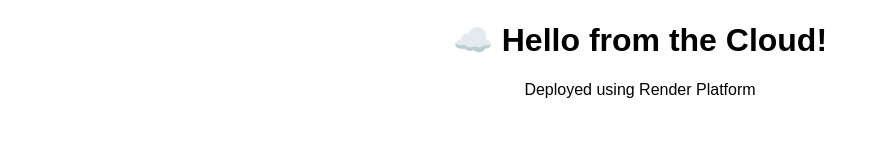
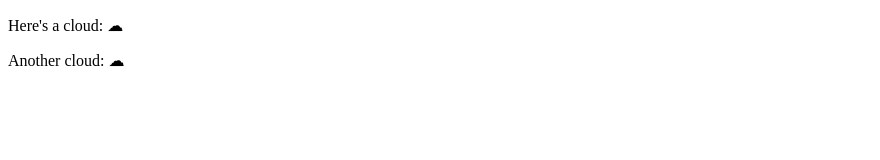
Before and after one commit to drsonigeorge/cloud-demo, a plain HTML site: page index.html in a window 1280 px wide. Shown: the whole page, without its empty margins (0-880 px from the left). Drawn offline with Linux system fonts and the light colour scheme.

Commit message:
Update index.html

```diff
--- a/index.html
+++ b/index.html
@@ -1,10 +1,10 @@
 <!DOCTYPE html>
 <html>
 <head>
-    <title>My First Cloud App</title>
+    <title>Cloud Symbol</title>
 </head>
-<body style="text-align:center; font-family:Arial;">
-    <h1>☁️ Hello from the Cloud!</h1>
-    <p>Deployed using Render Platform</p>
+<body>
+    <p>Here's a cloud: &#9729;</p>
+    <p>Another cloud: &#x2601;</p>
 </body>
 </html>
```
